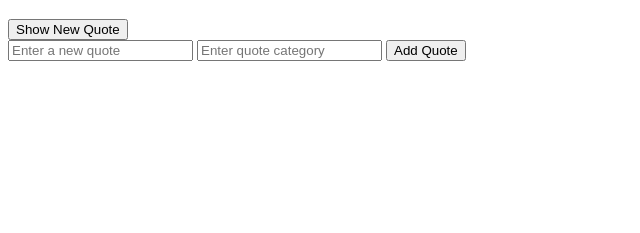
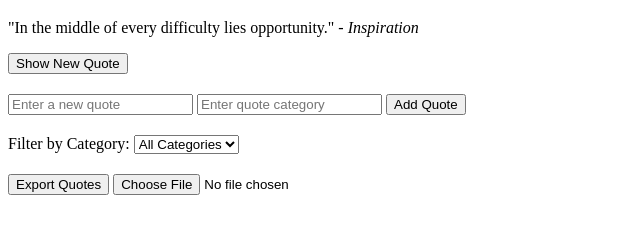
Before and after one commit to Yohanan7n/alx_fe_javascript, a plain HTML site: page dom-manipulation/index.html in a window 1280 px wide. Shown: the part 61-294 px from the top of the page, without its empty margins (0-640 px from the left). Drawn offline with Linux system fonts and the light colour scheme.

Commit message:
Update index.html

```diff
--- a/dom-manipulation/index.html
+++ b/dom-manipulation/index.html
@@ -8,17 +8,34 @@
 <body>
   <h1>Dynamic Quote Generator</h1>
 
-  <!-- Display Area -->
+  <!-- Quote Display -->
   <div id="quoteDisplay"></div>
   <button id="newQuote">Show New Quote</button>
 
-  <!-- Add New Quote -->
-  <div>
+  <!-- Form to Add New Quote -->
+  <div style="margin-top: 20px;">
     <input id="newQuoteText" type="text" placeholder="Enter a new quote" />
     <input id="newQuoteCategory" type="text" placeholder="Enter quote category" />
     <button id="addQuoteBtn">Add Quote</button>
   </div>
 
+  <!-- Category Filter -->
+  <div style="margin-top: 20px;">
+    <label for="categoryFilter">Filter by Category:</label>
+    <select id="categoryFilter">
+      <option value="all">All Categories</option>
+    </select>
+  </div>
+
+  <!-- Export/Import Section -->
+  <div style="margin-top: 20px;">
+    <button id="exportBtn">Export Quotes</button>
+    <input type="file" id="importFile" accept=".json" onchange="importFromJsonFile(event)" />
+  </div>
+
+  <!-- Sync Status -->
+  <div id="syncStatus" style="margin-top: 10px;"></div>
+
   <script src="script.js"></script>
 </body>
 </html>
```
